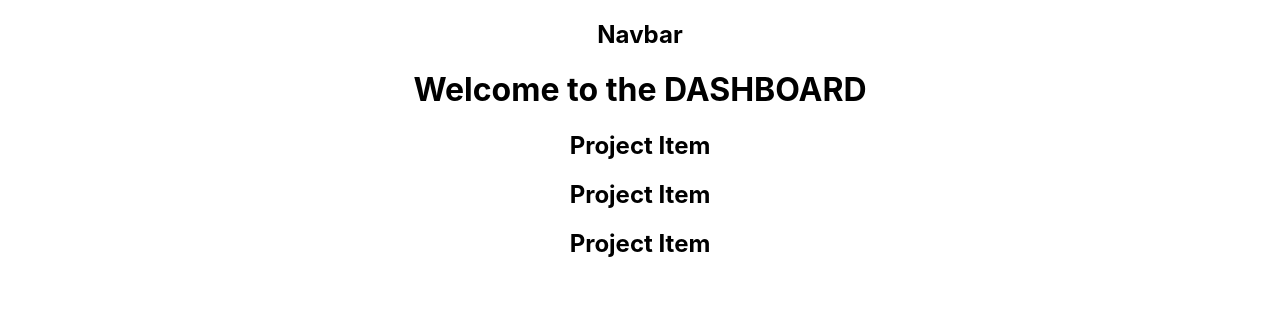
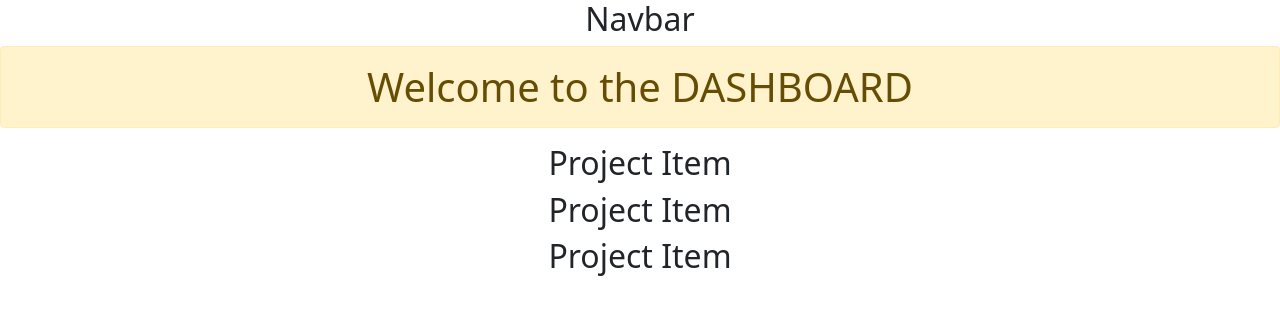
Before and after one commit to MajinPierce/ProjectManagementTool-Local, a React (Create React App) app in the folder project-management-tool-react/: page / in a window 1280 px wide. Shown: the top 314 px of the page. Built offline with nearby package versions, Linux system fonts and the light colour scheme.

Commit message:
import bootstrap

```diff
--- a/project-management-tool-react/package.json
+++ b/project-management-tool-react/package.json
@@ -6,6 +6,7 @@
     "@testing-library/jest-dom": "^5.16.1",
     "@testing-library/react": "^12.1.2",
     "@testing-library/user-event": "^13.5.0",
+    "bootstrap": "^5.1.3",
     "react": "^17.0.2",
     "react-dom": "^17.0.2",
     "react-scripts": "5.0.0",
--- a/project-management-tool-react/src/App.js
+++ b/project-management-tool-react/src/App.js
@@ -1,6 +1,7 @@
 import './App.css';
 import Dashboard from './components/Dashboard';
 import Header from './components/Layout/Header';
+import "bootstrap/dist/css/bootstrap.min.css";
 
 function App() {
   return (
--- a/project-management-tool-react/src/components/Dashboard.js
+++ b/project-management-tool-react/src/components/Dashboard.js
@@ -5,7 +5,7 @@
   render() {
     return (
         <div>
-            <h1>Welcome to the DASHBOARD</h1>
+            <h1 className="alert alert-warning">Welcome to the DASHBOARD</h1>
             <ProjectItem />
             <ProjectItem />
             <ProjectItem />
```
Also changed, not shown: 1 other file (tests, documents, lock files or other folders).
